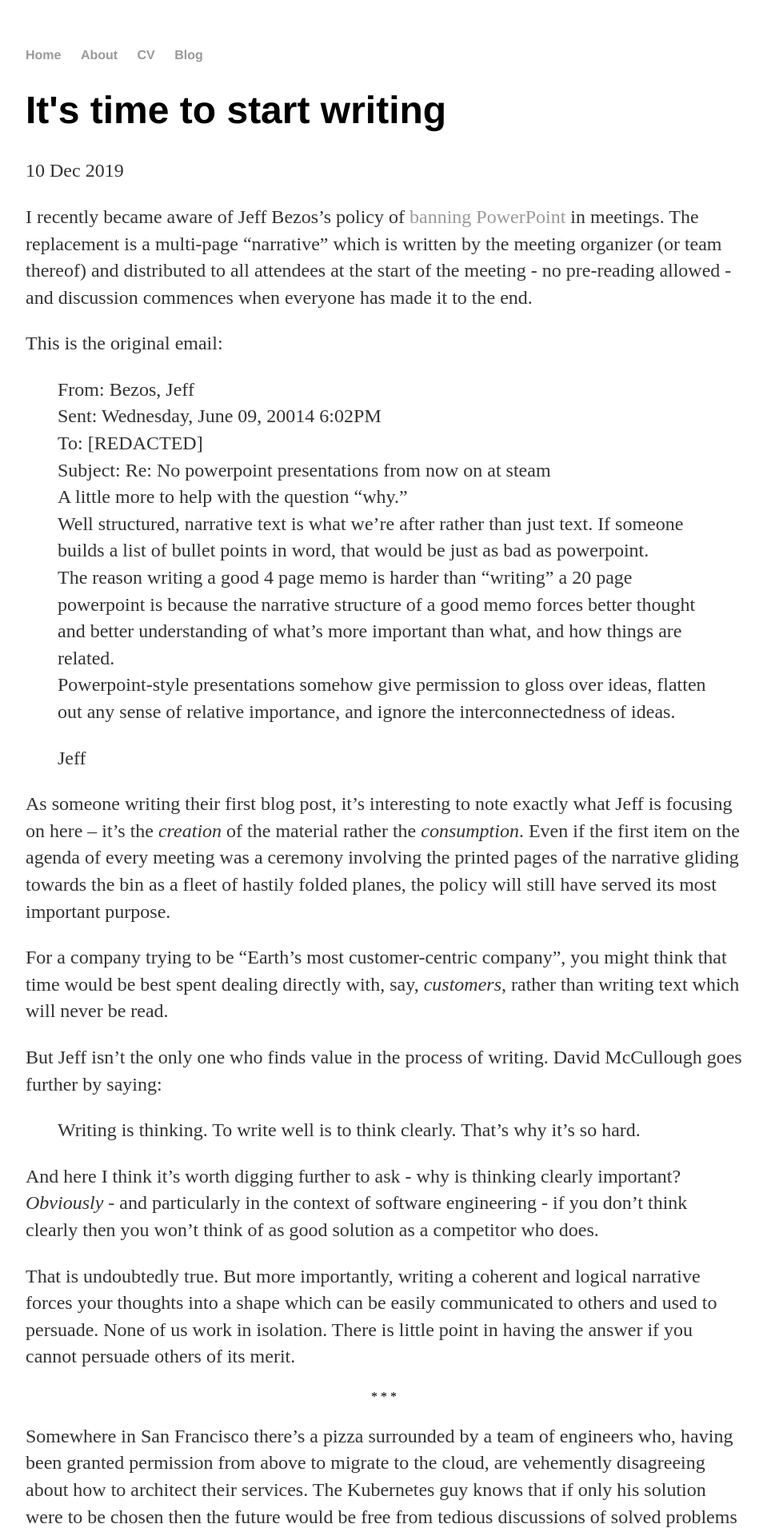
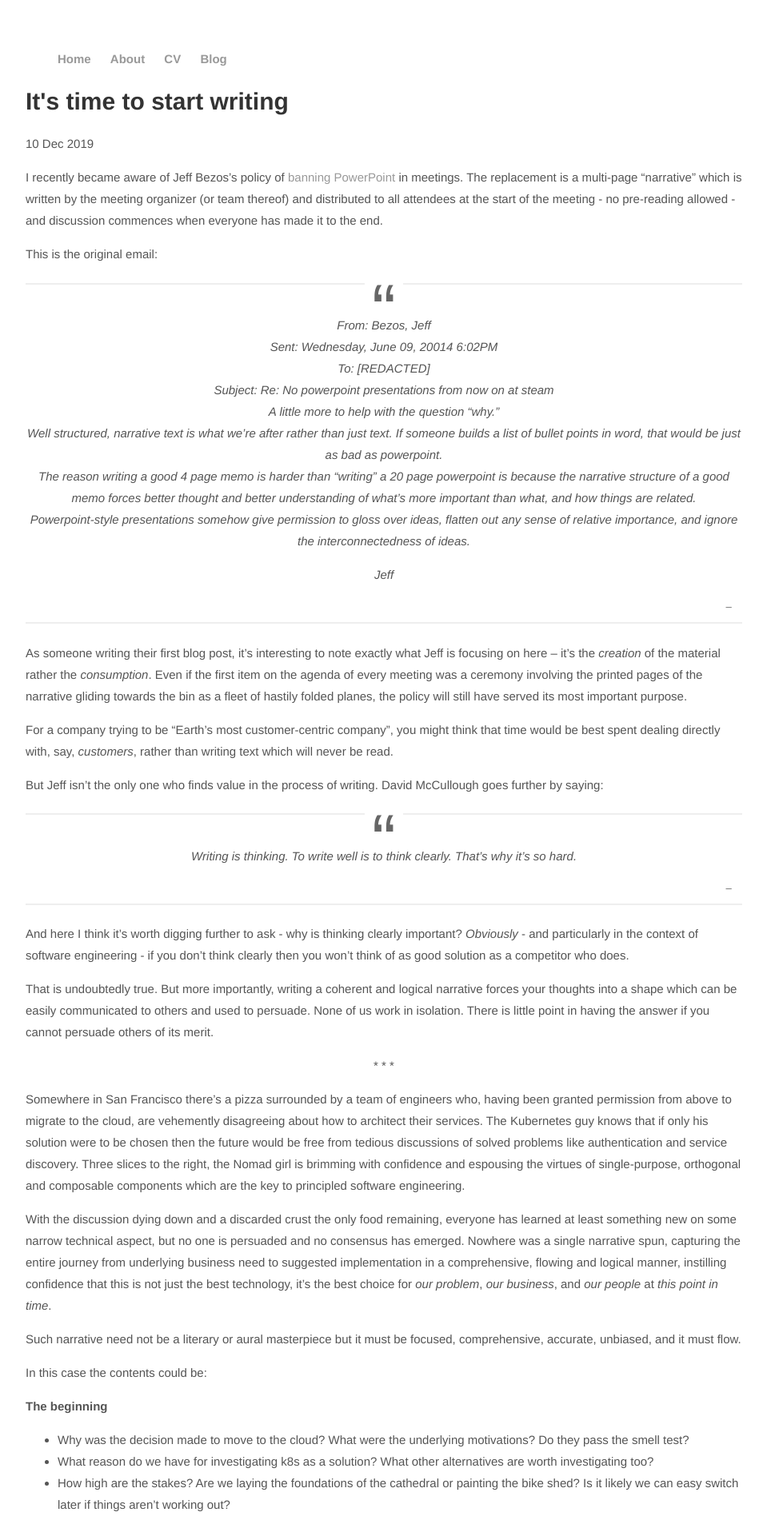
Before and after one commit to alexnixon/alexnixon.github.io, a Jekyll site: the page built from _posts/2019-12-10-introduction.md, in a window 1280 px wide. Shown: the top 1916 px of the page at 80% size, without its empty margins (160-1119 px from the left). Built offline with Jekyll 4.4.1, drawn with Linux system fonts in a browser that asks for light colours; comment, search, counter and statistics services are not loaded.

Commit message:
Better css

```diff
--- a/css/main.css
+++ b/css/main.css
@@ -1,10 +1,48 @@
 body {
-    margin: 60px auto;
-    width: 70%;
+  margin: 60px auto;
+  width: 70%;
+  font-family: "Merriweather", "Helvetica Neue", Arial, sans-serif;
+  font-size: 15px;
+  line-height: 1.8;
+  color: #555;
+  background-color: #fff;
 }
+
+blockquote {
+  display: block;
+  border-width: 2px 0;
+  border-style: solid;
+  border-color: #eee;
+  padding: 1.5em 0 0.5em;
+  margin: 1.5em 0;
+  position: relative;
+  text-align: center;
+  font-style: italic;
+}
+
+blockquote:before {
+  content: '\201C';
+  position: absolute;
+  top: 0em;
+  left: 50%;
+  transform: translate(-50%, -50%);
+  background: #fff;
+  width: 3rem;
+  height: 2rem;
+  font: 6em/1.08em 'PT Sans', sans-serif;
+  color: #666;
+  text-align: center;
+}
+
+blockquote:after {
+  content: "\2013 \2003" attr(cite);
+  display: block;
+  text-align: right;
+  font-size: 0.875em;
+  color: #666;
+}
+
 nav ul, footer ul {
-    font-family:'Helvetica', 'Arial', 'Sans-Serif';
-    padding: 0px;
     list-style: none;
     font-weight: bold;
 }
@@ -20,14 +58,12 @@
     text-decoration: underline;
 }
 h1 {
-    font-size: 3em;
-    font-family:'Helvetica', 'Arial', 'Sans-Serif';
+  font-family: "Montserrat", "Helvetica Neue", Arial, sans-serif;
+  font-weight: 700;
+  line-height: 1.3;
+  color: #333;
 }
-p {
-    font-size: 1.5em;
-    line-height: 1.4em;
-    color: #333;
-}
+
 footer {
     border-top: 1px solid #d5d5d5;
     font-size: .8em;
```
